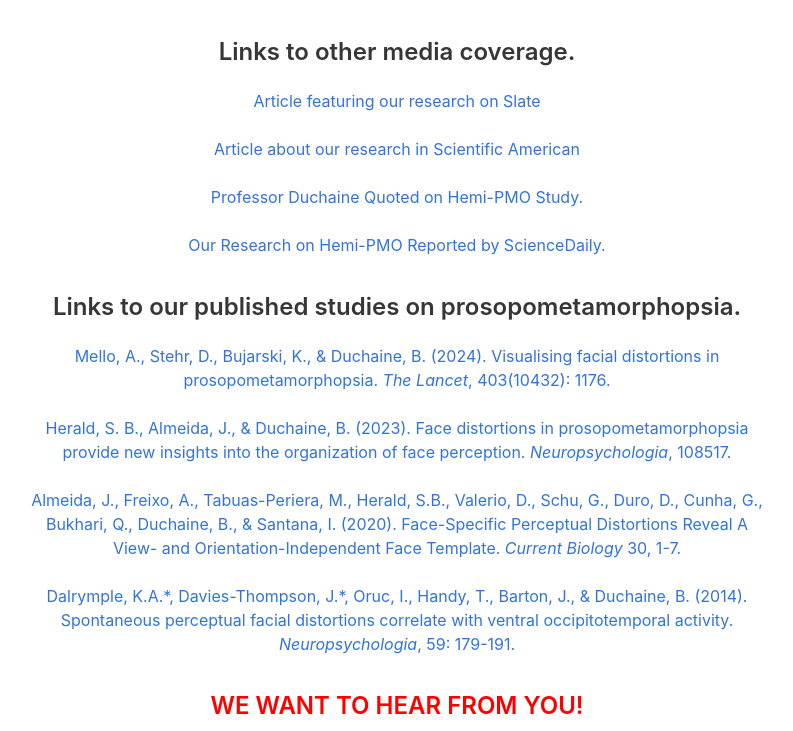
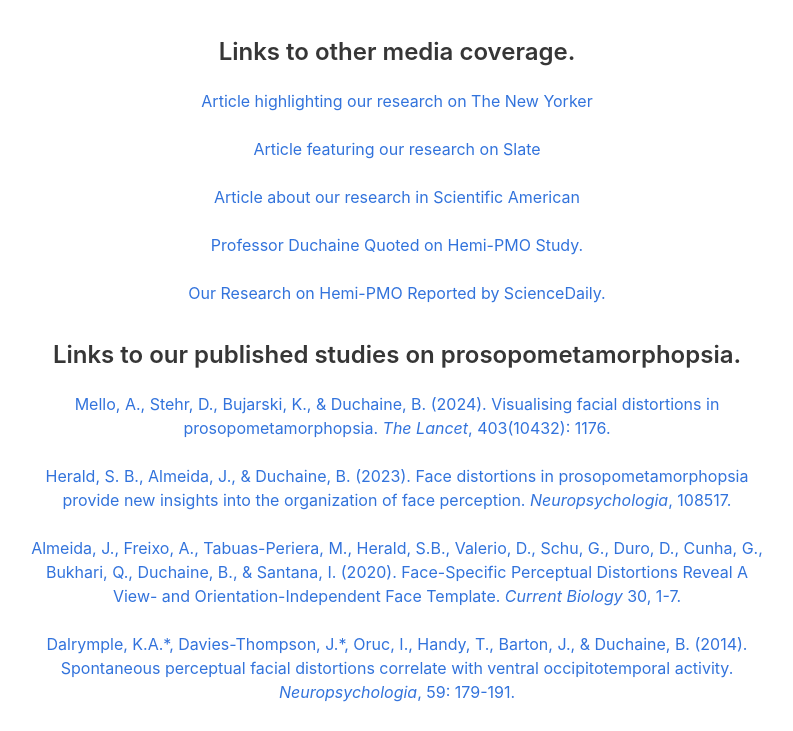
Before and after one commit to ryezyy11/hemiPMO.org, a Jekyll site: the page built from pages/media/media.html, in a window 1280 px wide and 900 px high, scrolled down 1153 px, cut to the strip 169-900 px from the top of the window. Shown: the whole strip, without its empty margins (299-1092 px from the left). Built offline with Jekyll 4.4.1, drawn with Linux system fonts in a browser that asks for light colours.

Commit message:
Added new yorker article on media page.html

```diff
--- a/pages/media/media.html
+++ b/pages/media/media.html
@@ -29,6 +29,8 @@
     <article class="content">
         <h2  class="title is-4">Links to other media coverage.</h2>
         <div class="column is-10" style="margin: auto;text-align: center;">
+            <a href="https://www.newyorker.com/news/annals-of-inquiry/how-a-rare-disorder-makes-people-see-monsters"> Article highlighting our research on The New Yorker </a>
+            </br></br>
             <a href="https://slate.com/life/2024/05/demon-face-syndrome-what-is-prosopometamorphopsia-rare-disease.html"> Article featuring our research on Slate </a>
             </br></br>
             <a href="https://www.scientificamerican.com/article/a-rare-visual-disorder-twists-faces-out-of-shape/"> Article about our research in Scientific American </a>
```
